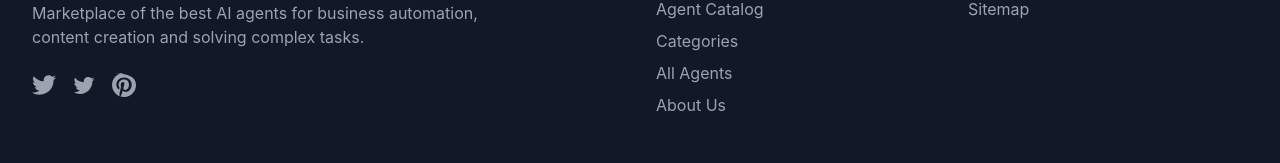
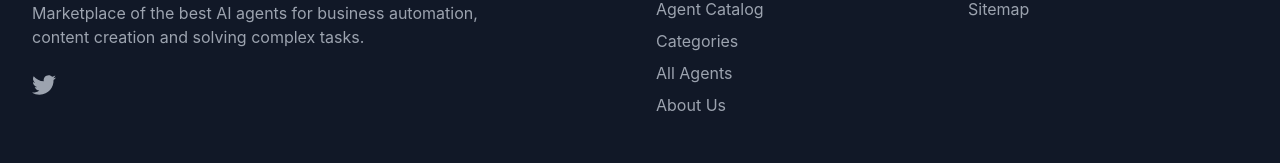
Before and after one commit to DMomot/AgentsPool, a Next.js app in the folder frontend/: page /help in a window 1280 px wide. Shown: the part 4328-4491 px from the top of the page. Built offline with nearby package versions, Linux system fonts and the light colour scheme.

Commit message:
Remove author display from AgentCard and clean up unused social media links in Footer component for a more streamlined UI.

```diff
--- a/frontend/src/components/AgentCard.tsx
+++ b/frontend/src/components/AgentCard.tsx
@@ -35,9 +35,6 @@
               <h3 className="text-lg font-semibold text-gray-900 group-hover:text-primary-600 transition-colors">
                 {agent.name}
               </h3>
-              {agent.author && (
-                <p className="text-sm text-gray-500 mt-1">by {agent.author}</p>
-              )}
             </div>
             {agent.featured && (
               <span className="inline-flex items-center px-2.5 py-0.5 rounded-full text-xs font-medium bg-yellow-100 text-yellow-800">
--- a/frontend/src/components/Footer.tsx
+++ b/frontend/src/components/Footer.tsx
@@ -39,16 +39,6 @@
               <a href="#" className="text-gray-400 hover:text-white transition-colors">
                 <svg className="w-6 h-6" fill="currentColor" viewBox="0 0 24 24">
                   <path d="M24 4.557c-.883.392-1.832.656-2.828.775 1.017-.609 1.798-1.574 2.165-2.724-.951.564-2.005.974-3.127 1.195-.897-.957-2.178-1.555-3.594-1.555-3.179 0-5.515 2.966-4.797 6.045-4.091-.205-7.719-2.165-10.148-5.144-1.29 2.213-.669 5.108 1.523 6.574-.806-.026-1.566-.247-2.229-.616-.054 2.281 1.581 4.415 3.949 4.89-.693.188-1.452.232-2.224.084.626 1.956 2.444 3.379 4.6 3.419-2.07 1.623-4.678 2.348-7.29 2.04 2.179 1.397 4.768 2.212 7.548 2.212 9.142 0 14.307-7.721 13.995-14.646.962-.695 1.797-1.562 2.457-2.549z"/>
-                </svg>
-              </a>
-              <a href="#" className="text-gray-400 hover:text-white transition-colors">
-                <svg className="w-6 h-6" fill="currentColor" viewBox="0 0 24 24">
-                  <path d="M22.46 6c-.77.35-1.6.58-2.46.69.88-.53 1.56-1.37 1.88-2.38-.83.5-1.75.85-2.72 1.05C18.37 4.5 17.26 4 16 4c-2.35 0-4.27 1.92-4.27 4.29 0 .34.04.67.11.98C8.28 9.09 5.11 7.38 3 4.79c-.37.63-.58 1.37-.58 2.15 0 1.49.75 2.81 1.91 3.56-.71 0-1.37-.2-1.95-.5v.03c0 2.08 1.48 3.82 3.44 4.21a4.22 4.22 0 0 1-1.93.07 4.28 4.28 0 0 0 4 2.98 8.521 8.521 0 0 1-5.33 1.84c-.34 0-.68-.02-1.02-.06C3.44 20.29 5.7 21 8.12 21 16 21 20.33 14.46 20.33 8.79c0-.19 0-.37-.01-.56.84-.6 1.56-1.36 2.14-2.23z"/>
-                </svg>
-              </a>
-              <a href="#" className="text-gray-400 hover:text-white transition-colors">
-                <svg className="w-6 h-6" fill="currentColor" viewBox="0 0 24 24">
-                  <path d="M12.017 0C5.396 0 .029 5.367.029 11.987c0 5.079 3.158 9.417 7.618 11.174-.105-.949-.199-2.403.041-3.439.219-.937 1.406-5.957 1.406-5.957s-.359-.72-.359-1.781c0-1.663.967-2.911 2.168-2.911 1.024 0 1.518.769 1.518 1.688 0 1.029-.653 2.567-.992 3.992-.285 1.193.6 2.165 1.775 2.165 2.128 0 3.768-2.245 3.768-5.487 0-2.861-2.063-4.869-5.008-4.869-3.41 0-5.409 2.562-5.409 5.199 0 1.033.394 2.143.889 2.741.097.118.112.222.085.343-.09.375-.293 1.199-.334 1.363-.053.225-.172.271-.402.165-1.495-.69-2.433-2.878-2.433-4.646 0-3.776 2.748-7.252 7.92-7.252 4.158 0 7.392 2.967 7.392 6.923 0 4.135-2.607 7.462-6.233 7.462-1.214 0-2.357-.629-2.75-1.378l-.748 2.853c-.271 1.043-1.002 2.35-1.492 3.146C9.57 23.812 10.763 24.009 12.017 24.009c6.624 0 11.99-5.367 11.99-11.988C24.007 5.367 18.641.001.012.001z"/>
                 </svg>
               </a>
             </div>
```
